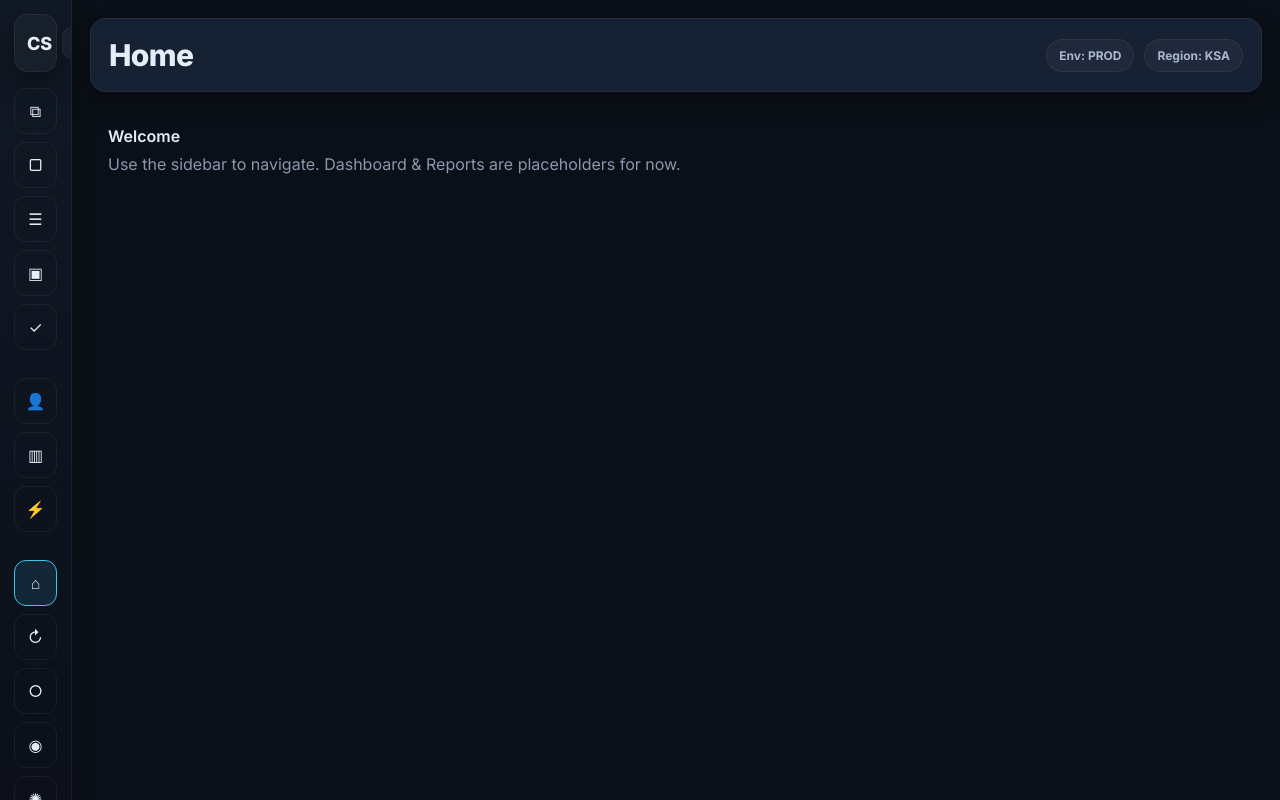
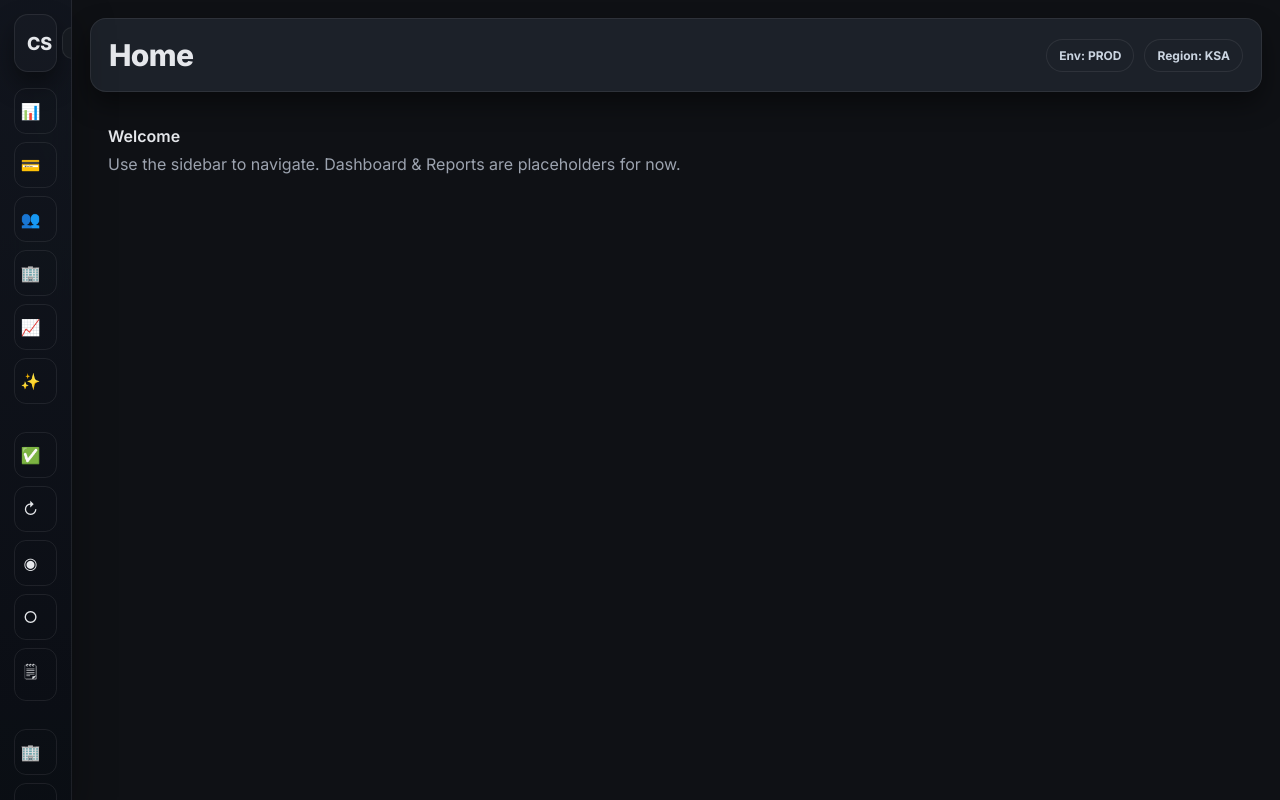
Before and after one commit to mmohsinyunus/CoreSight, a React (Vite) app: page /#/home in a window 1280 px wide. Built offline with nearby package versions, Linux system fonts and the light colour scheme; the HTML template or start-up script is replaced by a standard one.

Commit message:
Add collapsible sidebar and dark theme refinements

```diff
--- a/src/App.tsx
+++ b/src/App.tsx
@@ -38,6 +38,15 @@ export default function App() {
             <PlaceholderPage
               title="Analytics Dashboard"
               subtitle="Usage, adoption, and performance metrics"
+            />
+          }
+        />
+        <Route
+          path="/ai-insights"
+          element={
+            <PlaceholderPage
+              title="AI Insights"
+              subtitle="Foresight, signals, and recommendations (coming soon)"
             />
           }
         />
--- a/src/index.css
+++ b/src/index.css
@@ -3,27 +3,28 @@
 @import url("https://fonts.googleapis.com/css2?family=Inter:wght@400;500;600;700;800&display=swap");
 
 :root {
-  /* Core surfaces */
-  --bg: #0b1018;
-  --surface: #111926;
-  --surface-elevated: #162133;
+  /* Core theme tokens */
+  --background: #0f1115;
+  --surface: #161a20;
+  --surface-elevated: #1c2129;
   --card: var(--surface);
 
   /* Text */
-  --text: #e5edf7;
-  --text-secondary: #a8b6ce;
-  --muted: #8a97ad;
+  --text: #e5e7eb;
+  --text-secondary: #cbd5e1;
+  --muted: #9ca3af;
 
   /* Borders & shadows */
-  --border: rgba(255, 255, 255, 0.06);
+  --border: rgba(255, 255, 255, 0.08);
   --border-soft: rgba(255, 255, 255, 0.08);
-  --shadow: 0 18px 38px rgba(0, 0, 0, 0.42);
-  --shadow-sm: 0 12px 26px rgba(0, 0, 0, 0.32);
+  --shadow: 0 18px 38px rgba(0, 0, 0, 0.5);
+  --shadow-sm: 0 12px 26px rgba(0, 0, 0, 0.42);
+  --shadow-soft: 0 18px 45px rgba(0, 0, 0, 0.32);
 
   /* Accent */
-  --accent: #40c3e9;
-  --accent-hover: #64d2f3;
-  --focus-ring: rgba(64, 195, 233, 0.32);
+  --accent: #4da3ff;
+  --accent-hover: #63b4ff;
+  --focus-ring: rgba(77, 163, 255, 0.35);
 
   /* Radii */
   --radius-lg: 18px;
@@ -32,10 +33,13 @@
 
   --sidebar-w: 280px;
 
+  /* Legacy aliases (for existing components) */
+  --bg: var(--background);
+
   font-family: "Inter", "Segoe UI", system-ui, -apple-system, "SF Pro Display", "SF Pro Text",
     "Helvetica Neue", Arial, sans-serif;
   color: var(--text);
-  background: var(--bg);
+  background: var(--background);
   text-rendering: optimizeLegibility;
   -webkit-font-smoothing: antialiased;
   -moz-osx-font-smoothing: grayscale;
@@ -45,7 +49,7 @@
 html, body { height: 100%; }
 body {
   margin: 0;
-  background: var(--bg);
+  background: var(--background);
   color: var(--text);
 }
 
@@ -74,7 +78,7 @@ button, input, select, textarea {
   width: 100%;
   border-radius: var(--radius-sm);
   border: 1px solid var(--border);
-  background: rgba(255, 255, 255, 0.04);
+  background: var(--surface-elevated);
   color: var(--text);
   padding: 0 12px;
   outline: none;
@@ -99,7 +103,7 @@ button, input, select, textarea {
 .cs-textarea:focus {
   border-color: var(--accent);
   box-shadow: 0 0 0 3px var(--focus-ring);
-  background: rgba(255, 255, 255, 0.06);
+  background: var(--surface);
 }
 
 /* Buttons */
@@ -108,12 +112,12 @@ button, input, select, textarea {
   padding: 0 14px;
   border-radius: var(--radius-sm);
   border: 1px solid var(--border);
-  background: rgba(255, 255, 255, 0.04);
+  background: var(--surface-elevated);
   color: var(--text);
   cursor: pointer;
   transition: transform 140ms ease, box-shadow 200ms ease, background 200ms ease, border-color 200ms ease;
 }
-.cs-btn:hover { box-shadow: var(--shadow-sm); background: rgba(255, 255, 255, 0.06); }
+.cs-btn:hover { box-shadow: var(--shadow-sm); background: var(--surface); }
 .cs-btn:active { transform: translateY(1px); }
 .cs-btn:disabled { opacity: 0.55; cursor: not-allowed; transform: none; box-shadow: none; }
 
@@ -141,7 +145,7 @@ button, input, select, textarea {
   padding: 8px 12px;
   border-radius: 999px;
   border: 1px solid var(--border);
-  background: rgba(255, 255, 255, 0.04);
+  background: var(--surface-elevated);
   color: var(--text);
   font-size: 13px;
   font-weight: 650;
--- a/src/layout/AppShell.tsx
+++ b/src/layout/AppShell.tsx
@@ -16,39 +16,32 @@ export default function AppShell({ title, subtitle, actions, children }: AppShel
   const navItems = useMemo(
     () => [
       {
-        label: "Overview",
+        label: "Core",
         items: [
-          { to: "/dashboard", label: "Dashboard", icon: "⧉" },
-          { to: "/subscriptions", label: "Subscriptions", icon: "▢" },
-          { to: "/reports", label: "Reports", icon: "☰" },
-          { to: "/analytics", label: "Analytics", icon: "▣" },
-          { to: "/approvals", label: "Approvals", icon: "✓" },
+          { to: "/dashboard", label: "Dashboard", icon: "📊" },
+          { to: "/subscriptions", label: "Subscriptions", icon: "💳" },
+          { to: "/users", label: "Users", icon: "👥" },
+          { to: "/departments", label: "Departments", icon: "🏢" },
+          { to: "/analytics", label: "Analytics", icon: "📈" },
+          { to: "/ai-insights", label: "AI Insights", icon: "✨" },
         ],
       },
       {
-        label: "People",
+        label: "Operations",
         items: [
-          { to: "/users", label: "Users", icon: "👤" },
-          { to: "/departments", label: "Departments", icon: "▥" },
-          { to: "/identity-queue", label: "Identity", icon: "⚡" },
-        ],
-      },
-      {
-        label: "AI & Insights",
-        items: [
-          { to: "/home", label: "Home", icon: "⌂" },
+          { to: "/approvals", label: "Approvals", icon: "✅" },
           { to: "/renewals", label: "Renewals", icon: "↻" },
+          { to: "/subscriptions/detail", label: "Subscription Detail", icon: "◉" },
           { to: "/renewals/detail", label: "Renewal Detail", icon: "○" },
-          { to: "/subscriptions/detail", label: "Subscription Detail", icon: "◉" },
-          { to: "/analytics", label: "AI Insights", icon: "✺" },
+          { to: "/reports", label: "Reports", icon: "🗒" },
         ],
       },
       {
         label: "Admin",
         items: [
           { to: "/admin/vendors", label: "Tenants", icon: "🏢" },
-          { to: "/admin/vendor-new", label: "Onboard", icon: "＋" },
-          { to: "/admin/settings", label: "Settings", icon: "⚙" },
+          { to: "/admin/vendor-new", label: "Onboard Tenant", icon: "＋" },
+          { to: "/admin/settings", label: "Admin / Settings", icon: "⚙" },
         ],
       },
     ],
@@ -136,17 +129,27 @@ function SideLink({
   return (
     <NavLink
       to={to}
+      aria-label={label}
       style={({ isActive }) => ({
         ...navItem,
         padding: collapsed ? "12px 10px" : "12px 14px",
         justifyContent: collapsed ? "center" : "flex-start",
-        background: isActive ? "rgba(64,195,233,0.12)" : "transparent",
-        borderColor: isActive ? "var(--accent)" : "var(--border)",
-        color: isActive ? "#e9f8ff" : "var(--text-secondary)",
+        background: isActive ? "rgba(77,163,255,0.12)" : "transparent",
+        borderColor: isActive ? "rgba(77,163,255,0.45)" : "var(--border)",
+        boxShadow: isActive ? "inset 3px 0 0 var(--accent)" : "none",
+        color: isActive ? "var(--text)" : "var(--text-secondary)",
       })}
     >
       <span style={navIcon}>{icon}</span>
-      {!collapsed && <span style={{ overflow: "hidden", textOverflow: "ellipsis" }}>{label}</span>}
+      <span
+        style={{
+          ...navLabel,
+          maxWidth: collapsed ? 0 : 180,
+          opacity: collapsed ? 0 : 1,
+        }}
+      >
+        {label}
+      </span>
     </NavLink>
   )
 }
@@ -155,38 +158,41 @@ function SideLink({
 const shell: CSSProperties = {
   display: "grid",
   minHeight: "100vh",
-  background: "radial-gradient(circle at 10% 20%, rgba(255,255,255,0.04), transparent 30%), var(--bg)",
+  background:
+    "radial-gradient(circle at 16% 12%, rgba(77,163,255,0.06), transparent 28%)," +
+    "radial-gradient(circle at 82% 8%, rgba(77,163,255,0.04), transparent 24%)," +
+    "var(--background)",
 }
 
 const sidebar: CSSProperties = {
   padding: 14,
   borderRight: "1px solid var(--border)",
-  background: "linear-gradient(180deg, rgba(17,25,38,0.95), rgba(12,16,26,0.95))",
-  backdropFilter: "blur(8px)",
+  background: "linear-gradient(180deg, rgba(18,22,30,0.96), rgba(11,14,20,0.94))",
+  backdropFilter: "blur(10px)",
   display: "flex",
   flexDirection: "column",
   gap: 8,
-  transition: "width 200ms ease",
+  transition: "width 240ms ease, padding 200ms ease",
   position: "sticky",
   top: 0,
   alignSelf: "start",
   height: "100vh",
   overflowY: "auto",
-  boxShadow: "var(--shadow-sm)",
+  boxShadow: "var(--shadow-soft)",
 }
 
 const main: CSSProperties = {
   padding: 18,
   minHeight: "100vh",
   overflow: "auto",
-  background: "var(--bg)",
+  background: "var(--background)",
 }
 
 const brand: CSSProperties = {
   padding: 12,
   borderRadius: 14,
   border: "1px solid var(--border)",
-  background: "rgba(255,255,255,0.03)",
+  background: "rgba(255,255,255,0.02)",
   boxShadow: "var(--shadow-sm)",
   marginBottom: 8,
 }
@@ -206,7 +212,7 @@ const toggle: CSSProperties = {
   width: 36,
   borderRadius: 10,
   border: "1px solid var(--border)",
-  background: "rgba(255,255,255,0.04)",
+  background: "var(--surface)",
   color: "var(--text)",
   boxShadow: "none",
 }
@@ -230,10 +236,16 @@ const navItem: CSSProperties = {
   textDecoration: "none",
   marginBottom: 8,
   background: "transparent",
-  transition: "background 180ms ease, border-color 180ms ease, color 180ms ease",
+  transition: "background 200ms ease, border-color 200ms ease, color 200ms ease, max-width 200ms ease, opacity 200ms ease",
 }
 
 const navIcon: CSSProperties = { width: 20, textAlign: "center", color: "var(--text)" }
+const navLabel: CSSProperties = {
+  overflow: "hidden",
+  textOverflow: "ellipsis",
+  whiteSpace: "nowrap",
+  transition: "opacity 200ms ease, max-width 200ms ease",
+}
 
 const topBar: CSSProperties = {
   display: "flex",
@@ -264,7 +276,7 @@ const chip: CSSProperties = {
   padding: "8px 12px",
   borderRadius: 999,
   border: "1px solid var(--border)",
-  background: "rgba(255,255,255,0.04)",
+  background: "var(--surface-elevated)",
   fontWeight: 700,
   fontSize: 12,
   color: "var(--text-secondary)",
@@ -277,6 +289,6 @@ const tipCard: CSSProperties = {
   padding: 14,
   borderRadius: 14,
   border: "1px solid var(--border)",
-  background: "rgba(255,255,255,0.04)",
+  background: "var(--surface)",
   boxShadow: "var(--shadow-sm)",
 }
--- a/src/pages/admin/VendorNew.tsx
+++ b/src/pages/admin/VendorNew.tsx
@@ -470,14 +470,15 @@ function StepPill({ active, label }: { active: boolean; label: string }) {
   return (
     <div
       style={{
-        padding: "8px 12px",
-        borderRadius: 999,
-        border: "1px solid var(--border)",
-        background: active ? "rgba(64,195,233,0.16)" : "rgba(255,255,255,0.04)",
-        color: "var(--text)",
+        padding: "10px 14px",
+        borderRadius: 12,
+        border: `1px solid ${active ? "rgba(77,163,255,0.55)" : "var(--border)"}`,
+        background: active ? "rgba(77,163,255,0.08)" : "var(--surface-elevated)",
+        color: active ? "var(--text)" : "var(--text-secondary)",
         fontSize: 13,
-        fontWeight: 600,
+        fontWeight: 700,
         userSelect: "none",
+        boxShadow: active ? "0 0 0 1px rgba(77,163,255,0.28)" : "none",
       }}
     >
       {label}
@@ -486,16 +487,30 @@ function StepPill({ active, label }: { active: boolean; label: string }) {
 }
 
 /** Styles */
-const wrap: React.CSSProperties = { width: "100%", maxWidth: 1200, margin: "0 auto" }
+const wrap: React.CSSProperties = {
+  width: "100%",
+  maxWidth: 1200,
+  margin: "0 auto",
+  padding: 6,
+}
 const card: React.CSSProperties = {
   width: "100%",
   background: "var(--surface)",
   border: "1px solid var(--border)",
   borderRadius: 18,
-  padding: 18,
-  boxShadow: "var(--shadow-sm)",
+  padding: 20,
+  boxShadow: "var(--shadow-soft)",
 }
-const stepRow: React.CSSProperties = { display: "flex", gap: 10, flexWrap: "wrap", marginBottom: 18 }
+const stepRow: React.CSSProperties = {
+  display: "flex",
+  gap: 10,
+  flexWrap: "wrap",
+  marginBottom: 18,
+  background: "var(--surface-elevated)",
+  border: "1px solid var(--border)",
+  borderRadius: 14,
+  padding: 10,
+}
 const grid2: React.CSSProperties = {
   display: "grid",
   gridTemplateColumns: "repeat(2, minmax(0, 1fr))",
@@ -510,6 +525,7 @@ const ghostBtn: React.CSSProperties = {
   height: 42,
   padding: "0 14px",
   borderRadius: 12,
+  background: "var(--surface-elevated)",
 }
 const primaryBtnSmall: React.CSSProperties = {
   height: 42,
@@ -521,9 +537,9 @@ const errorBox: React.CSSProperties = {
   marginTop: 14,
   padding: 12,
   borderRadius: 12,
-  background: "rgba(255,59,48,0.12)",
-  border: "1px solid rgba(255,59,48,0.25)",
-  color: "#ffd7d7",
+  background: "rgba(255,106,106,0.12)",
+  border: "1px solid rgba(255,106,106,0.28)",
+  color: "#ffd8d8",
 }
 const successBox: React.CSSProperties = {
   marginTop: 14,
```
